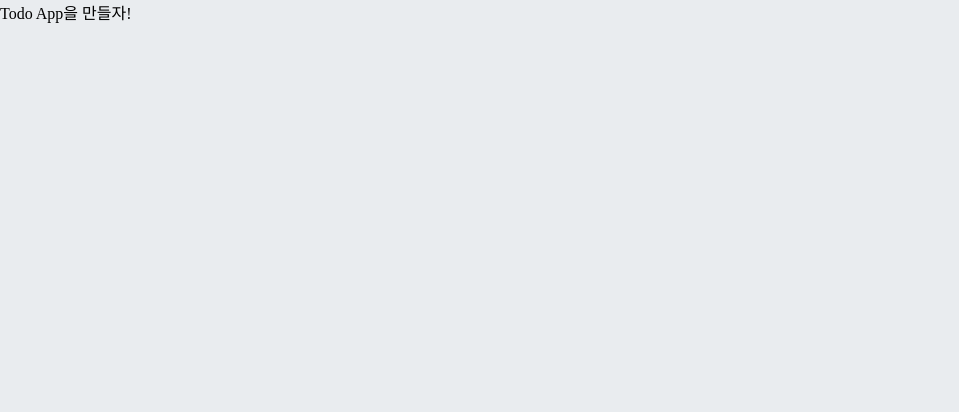
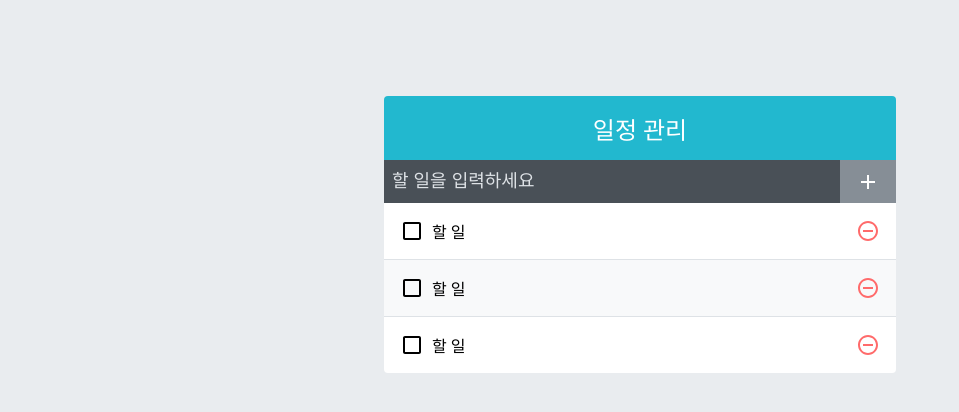
Before and after one commit to oats7777/react-todo-list, a React (Create React App) app: page / in a window 1280 px wide. Shown: the top 412 px of the page, without its empty margins (0-959 px from the left). Built offline with nearby package versions, Linux system fonts and the light colour scheme.

Commit message:
ui 구현

```diff
--- /dev/null
+++ b/jsconfig.json
@@ -0,0 +1,5 @@
+{
+	"compilerOptions": {
+		"target": "es6"
+	}
+}
--- a/src/App.js
+++ b/src/App.js
@@ -1,7 +1,15 @@
 import React from 'react';
+import TodoTemplate from './components/TodoTemplate';
+import TodoInsert from './components/TodoInsert';
+import TodoList from './components/TodoList';
 
 const App = () => {
-	return <div>Todo App을 만들자!</div>;
+	return (
+		<TodoTemplate>
+			<TodoInsert />
+			<TodoList />
+		</TodoTemplate>
+	);
 };
 
 export default App;
--- /dev/null
+++ b/src/components/TodoInsert.js
@@ -0,0 +1,16 @@
+import React from 'react';
+import { MdAdd } from 'react-icons/md';
+import './TodoInsert.scss';
+
+const TodoInsert = () => {
+	return (
+		<from className="TodoInsert">
+			<input placeholder="할 일을 입력하세요" />
+			<button type="submit">
+				<MdAdd />
+			</button>
+		</from>
+	);
+};
+
+export default TodoInsert;
--- /dev/null
+++ b/src/components/TodoInsert.scss
@@ -0,0 +1,37 @@
+.TodoInsert {
+	display: flex;
+	background: #495057;
+	input {
+		// 기본 스타일 초기화
+		background: none;
+		outline: none;
+		border: none;
+		padding: 0.5rem;
+		font-size: 1.125rem;
+		line-height: 1.5;
+		color: white;
+		&::placeholder {
+			color: #dee2e6;
+		}
+		// 버튼을 제외한 영역을 모두 차지하기
+		flex: 1;
+	}
+	button {
+		// 기본 스타일 초기화
+		background: none;
+		outline: none;
+		border: none;
+		background: #868e96;
+		color: white;
+		padding-left: 1rem;
+		padding-right: 1rem;
+		font-size: 1.5rem;
+		display: flex;
+		align-items: center;
+		cursor: pointer;
+		transition: 0.1s background ease-in;
+		&:hover {
+			background: #adb5bd;
+		}
+	}
+}
--- /dev/null
+++ b/src/components/TodoList.js
@@ -0,0 +1,15 @@
+import React from 'react';
+import TodoListItem from './TodoListItem';
+import './TodoListItem.scss';
+
+const TodoList = () => {
+	return (
+		<div className="TodoList">
+			<TodoListItem></TodoListItem>
+			<TodoListItem></TodoListItem>
+			<TodoListItem></TodoListItem>
+		</div>
+	);
+};
+
+export default TodoList;
--- /dev/null
+++ b/src/components/TodoList.scss
@@ -0,0 +1,5 @@
+.TodoList {
+	min-height: 320px;
+	max-height: 513px;
+	overflow-y: auto;
+}
--- /dev/null
+++ b/src/components/TodoListItem.js
@@ -0,0 +1,22 @@
+import React from 'react';
+import {
+	MdCheckBoxOutlineBlank,
+	MdCheckBox,
+	MdRemoveCircleOutline,
+} from 'react-icons/md';
+import './TodoListItem.scss';
+const TodoListItem = () => {
+	return (
+		<div className="TodoListItem">
+			<div className="checkbox">
+				<MdCheckBoxOutlineBlank />
+				<div className="text">할 일</div>
+			</div>
+			<div className="remove">
+				<MdRemoveCircleOutline />
+			</div>
+		</div>
+	);
+};
+
+export default TodoListItem;
--- /dev/null
+++ b/src/components/TodoListItem.scss
@@ -0,0 +1,47 @@
+.TodoListItem {
+	padding: 1rem;
+	display: flex;
+	align-items: center; // 세로 중앙 정렬
+	&:nth-child(even) {
+		background: #f8f9fa;
+	}
+	.checkbox {
+		cursor: pointer;
+		flex: 1; // 차지할 수 있는 영역 모두 차지
+		display: flex;
+		align-items: center; // 세로 중앙 정렬
+		svg {
+			// 아이콘
+			font-size: 1.5rem;
+		}
+		.text {
+			margin-left: 0.5rem;
+			flex: 1; // 차지할 수 있는 영역 모두 차지
+		}
+		// 체크되었을 때 보여 줄 스타일
+		&.checked {
+			svg {
+				color: #22b8cf;
+			}
+			.text {
+				color: #adb5bd;
+				text-decoration: line-through;
+			}
+		}
+	}
+	.remove {
+		display: flex;
+		align-items: center;
+		font-size: 1.5rem;
+		color: #ff6b6b;
+		cursor: pointer;
+		&:hover {
+			color: #ff8787;
+		}
+	}
+
+	// 엘리먼트 사이사이에 테두리를 넣어 줌
+	& + & {
+		border-top: 1px solid #dee2e6;
+	}
+}
--- /dev/null
+++ b/src/components/TodoTemplate.js
@@ -0,0 +1,13 @@
+import React from 'react';
+import './TodoTemplate.scss';
+
+const TodoTemplate = ({ children }) => {
+	return (
+		<div className="TodoTemplate">
+			<div className="app-title">일정 관리</div>
+			<div className="content">{children}</div>
+		</div>
+	);
+};
+
+export default TodoTemplate;
--- /dev/null
+++ b/src/components/TodoTemplate.scss
@@ -0,0 +1,22 @@
+.TodoTemplate {
+	width: 512px;
+	// width가 주어진 상태에서 좌우 중앙 정렬
+	margin-left: auto;
+	margin-right: auto;
+	margin-top: 6rem;
+	border-radius: 4px;
+	overflow: hidden;
+
+	.app-title {
+		background: #22b8cf;
+		color: white;
+		height: 4rem;
+		font-size: 1.5rem;
+		display: flex;
+		align-items: center;
+		justify-content: center;
+	}
+	.content {
+		background: white;
+	}
+}
```
